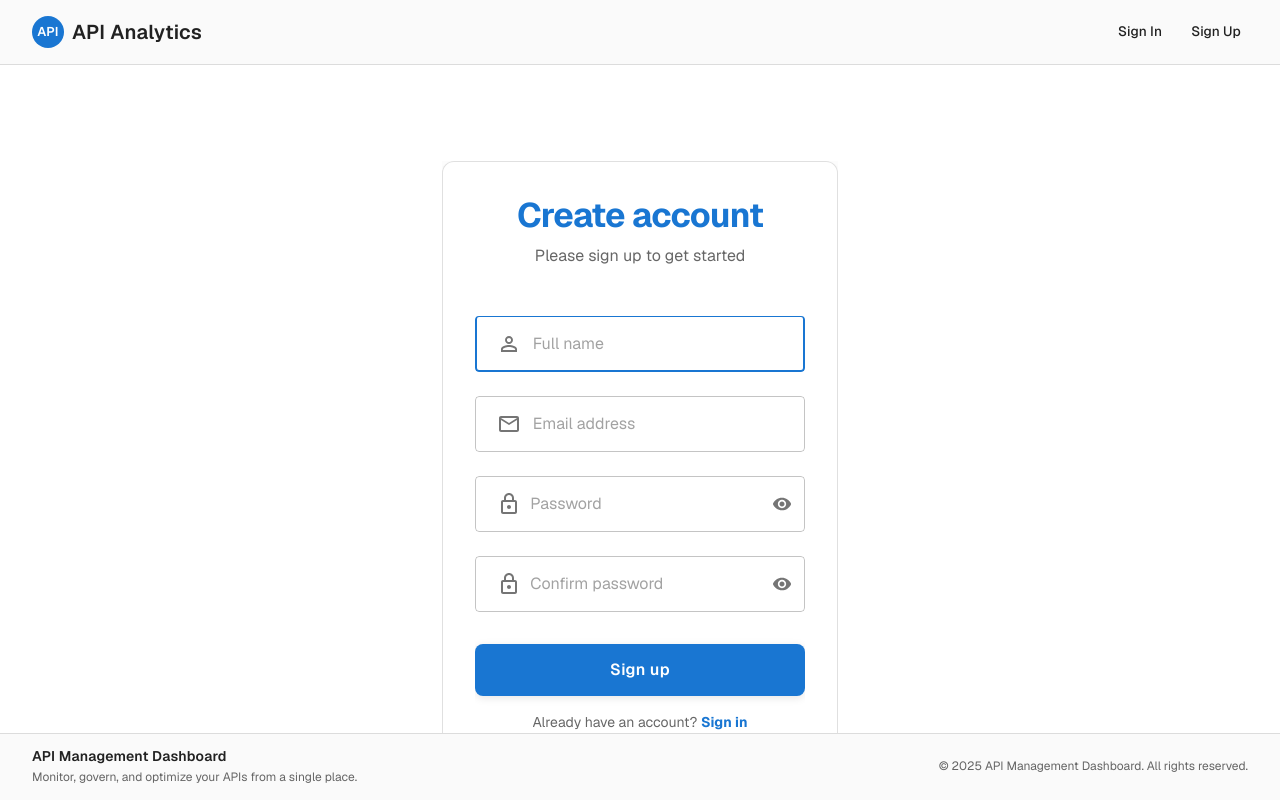
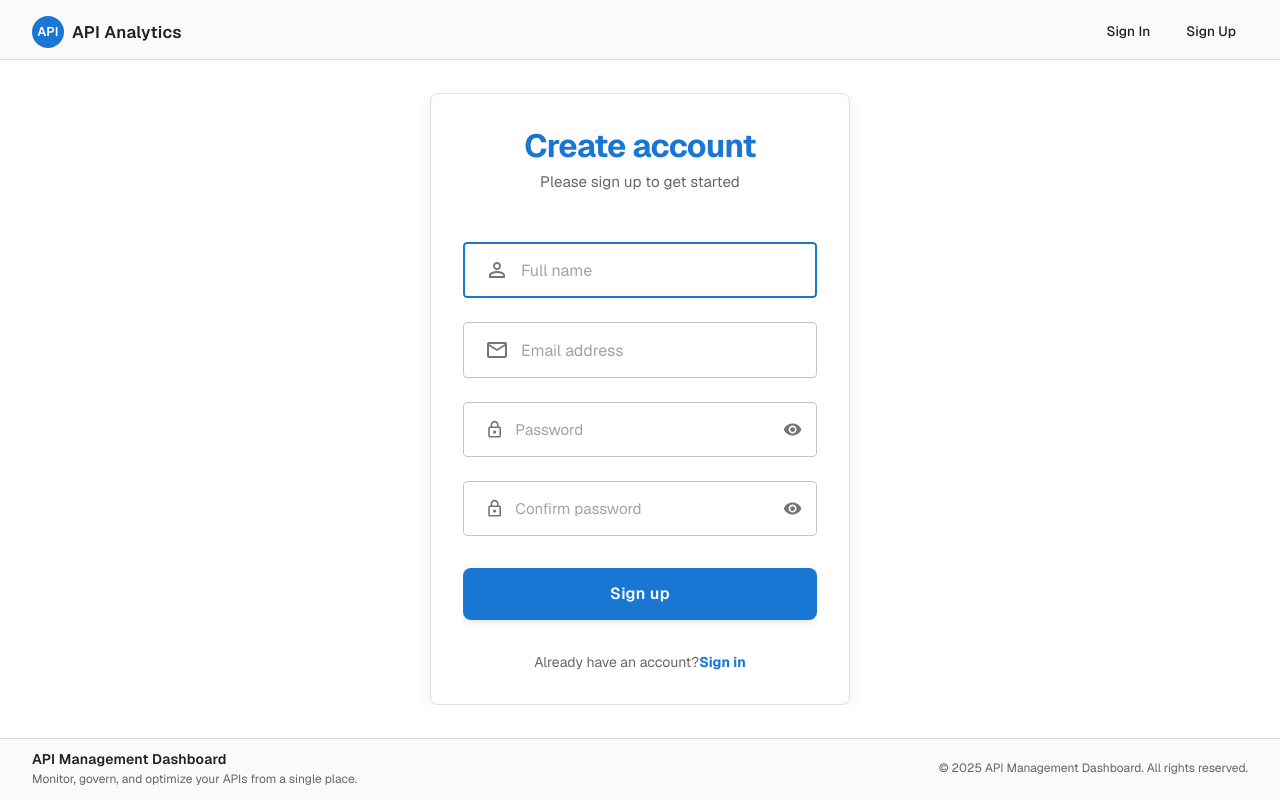
Before and after one commit to vijayrk-0/learn, a Next.js app: page /signup in a window 1280 px wide. Built offline with nearby package versions, Linux system fonts and the light colour scheme.

Commit message:
Fix the UI of the Login Page

```diff
--- a/app/(auth)/components/AuthCard.tsx
+++ b/app/(auth)/components/AuthCard.tsx
@@ -17,11 +17,23 @@ interface AuthCardProps {
 
 export default function AuthCard({ title, subtitle, children }: AuthCardProps) {
     return (
-        <Container component="main" maxWidth="xs">
+        <Container
+            component="main"
+            maxWidth="xs"
+            disableGutters
+            sx={{
+                width: "100%",
+                minHeight: "100%",
+                display: "flex",
+                alignItems: "center",
+                justifyContent: "center",
+                px: { xs: 1.5, sm: 0 },
+                py: { xs: 1.5, sm: 3, md: 4 },
+            }}
+        >
             <Box
                 sx={{
-                    marginTop: { xs: 4, sm: 6, md: 8 },
-                    marginBottom: { xs: 4, sm: 6 },
+                    width: "100%",
                     display: "flex",
                     flexDirection: "column",
                     alignItems: "center",
@@ -31,17 +43,17 @@ export default function AuthCard({ title, subtitle, children }: AuthCardProps) {
                     elevation={0}
                     sx={{
                         width: "100%",
-                        maxWidth: 480,
-                        borderRadius: 3,
-                        padding: { xs: 2, sm: 3, md: 4 },
+                        maxWidth: 420,
+                        borderRadius: 2,
+                        p: { xs: 1.75, sm: 3, md: 4 },
                         backgroundColor: "rgba(255, 255, 255, 0.95)",
                         backdropFilter: "blur(20px)",
                         border: "1px solid",
                         borderColor: "divider",
-                        boxShadow: "0 8px 32px rgba(0, 0, 0, 0.08)",
+                        boxShadow: "0 6px 20px rgba(0, 0, 0, 0.06)",
                         transition: "all 0.3s ease-in-out",
                         "&:hover": {
-                            boxShadow: "0 12px 48px rgba(0, 0, 0, 0.12)",
+                            boxShadow: "0 10px 32px rgba(0, 0, 0, 0.12)",
                             transform: "translateY(-2px)",
                         },
                     }}
@@ -52,7 +64,7 @@ export default function AuthCard({ title, subtitle, children }: AuthCardProps) {
                                 display: "flex",
                                 flexDirection: "column",
                                 alignItems: "center",
-                                mb: 4,
+                                mb: { xs: 2.5, sm: 4 },
                                 textAlign: "center",
                             }}
                         >
@@ -62,8 +74,12 @@ export default function AuthCard({ title, subtitle, children }: AuthCardProps) {
                                 sx={{
                                     fontWeight: 700,
                                     color: "primary.main",
-                                    mb: 1,
-                                    fontSize: { xs: "1.75rem", sm: "2rem", md: "2.125rem" },
+                                    mb: 0.75,
+                                    fontSize: {
+                                        xs: "1.25rem",
+                                        sm: "1.6rem",
+                                        md: "2rem",
+                                    },
                                     letterSpacing: "-0.02em",
                                 }}
                             >
@@ -73,8 +89,8 @@ export default function AuthCard({ title, subtitle, children }: AuthCardProps) {
                                 variant="body1"
                                 sx={{
                                     color: "text.secondary",
-                                    fontSize: { xs: "0.875rem", sm: "1rem" },
-                                    maxWidth: "80%",
+                                    fontSize: { xs: "0.8rem", sm: "0.95rem" },
+                                    maxWidth: { xs: "100%", sm: "80%" },
                                 }}
                             >
                                 {subtitle}
--- a/app/(auth)/components/AuthFooter.tsx
+++ b/app/(auth)/components/AuthFooter.tsx
@@ -1,6 +1,5 @@
 "use client";
 
-import React from "react";
 import { Grid, Typography, Link } from "@mui/material";
 
 interface AuthFooterProps {
@@ -11,15 +10,31 @@ interface AuthFooterProps {
 
 export default function AuthFooter({ text, linkText, linkHref }: AuthFooterProps) {
     return (
-        <Grid container justifyContent="center">
-            <Grid>
-                <Typography variant="body2" color="text.secondary">
-                    {text}{" "}
+        <Grid
+            container
+            justifyContent="center"
+            sx={{
+                mt: { xs: 1.5, sm: 2 },
+            }}
+        >
+            <Grid container justifyContent="center">
+                <Typography
+                    variant="body2"
+                    color="text.secondary"
+                    sx={{
+                        textAlign: "center",
+                        fontSize: { xs: "0.8rem", sm: "0.875rem" },
+                    }}
+                >
+                    {text}
                     <Link
                         href={linkHref}
                         variant="body2"
                         underline="hover"
-                        sx={{ fontWeight: "bold" }}
+                        sx={{
+                            fontWeight: "bold",
+                            fontSize: { xs: "0.8rem", sm: "0.875rem" },
+                        }}
                     >
                         {linkText}
                     </Link>
--- a/app/(auth)/components/PasswordField.tsx
+++ b/app/(auth)/components/PasswordField.tsx
@@ -12,12 +12,7 @@ import { Visibility, VisibilityOff, LockOutlined } from "@mui/icons-material";
 interface PasswordFieldProps
   extends Omit<
     TextFieldProps,
-    | "type"
-    | "onChange"
-    | "value"
-    | "InputProps"
-    | "inputProps"
-    | "slotProps"
+    "type" | "onChange" | "value" | "InputProps" | "inputProps" | "slotProps"
   > {
   value: string;
   onChange: (event: React.ChangeEvent<HTMLInputElement>) => void;
@@ -64,17 +59,27 @@ export default function PasswordField({
       error={error}
       helperText={helperText}
       {...rest}
+      sx={{
+        "& .MuiInputBase-input": {
+          fontSize: { xs: "0.875rem", sm: "0.95rem" },
+        },
+      }}
       slotProps={{
         input: {
           startAdornment: (
             <InputAdornment
               position="start"
               sx={{
-                px: 1,
+                px: { xs: 0.5, sm: 1 },
                 color: "text.secondary",
               }}
             >
-              <LockOutlined color="action" />
+              <LockOutlined
+                sx={{
+                  fontSize: { xs: "1rem", sm: "1.2rem" },
+                }}
+                color="action"
+              />
             </InputAdornment>
           ),
           endAdornment: (
@@ -89,13 +94,17 @@ export default function PasswordField({
                   "&:hover": {
                     backgroundColor: "action.hover",
                   },
-                  px: 2,
+                  px: { xs: 1, sm: 2 },
                 }}
               >
                 {showPassword ? (
-                  <VisibilityOff fontSize="small" />
+                  <VisibilityOff
+                    sx={{ fontSize: { xs: "1rem", sm: "1.2rem" } }}
+                  />
                 ) : (
-                  <Visibility fontSize="small" />
+                  <Visibility
+                    sx={{ fontSize: { xs: "1rem", sm: "1.2rem" } }}
+                  />
                 )}
               </IconButton>
             </InputAdornment>
--- a/app/components/Footer.tsx
+++ b/app/components/Footer.tsx
@@ -8,13 +8,14 @@ export default function Footer() {
       component="footer"
       sx={{
         mt: "auto",
-        px: { xs: 2, sm: 3, md: 4 },
-        py: 1.5,
+        px: { xs: 1.5, sm: 2.5, md: 4 },
+        py: { xs: 0.5, sm: 1.25 },
         borderTop: (theme) => `1px solid ${theme.palette.divider}`,
         bgcolor: (theme) =>
           theme.palette.mode === "dark"
             ? theme.palette.background.paper
             : "#fafafa",
+        width: "100%",
       }}
     >
       <Box
@@ -23,21 +24,30 @@ export default function Footer() {
           flexDirection: { xs: "column", sm: "row" },
           alignItems: { xs: "flex-start", sm: "center" },
           justifyContent: "space-between",
-          gap: 1.5,
+          gap: { xs: 0.5, sm: 1.5 },
+          width: "100%",
         }}
       >
-        <Box>
+        <Box sx={{ maxWidth: { xs: "100%", sm: "70%" } }}>
           <Typography
             variant="body2"
             color="text.primary"
-            sx={{ fontWeight: 600, letterSpacing: 0.2 }}
+            sx={{
+              fontWeight: 600,
+              letterSpacing: 0.2,
+              fontSize: { xs: "0.7rem", sm: "0.875rem" },
+            }}
           >
             API Management Dashboard
           </Typography>
           <Typography
             variant="caption"
             color="text.secondary"
-            sx={{ display: "block", mt: 0.25 }}
+            sx={{
+              display: "block",
+              mt: 0.15,
+              fontSize: { xs: "0.6rem", sm: "0.75rem" },
+            }}
           >
             Monitor, govern, and optimize your APIs from a single place.
           </Typography>
@@ -46,7 +56,11 @@ export default function Footer() {
         <Typography
           variant="caption"
           color="text.secondary"
-          sx={{ whiteSpace: "nowrap" }}
+          sx={{
+            whiteSpace: { xs: "normal", sm: "nowrap" },
+            textAlign: { xs: "left", sm: "right" },
+            fontSize: { xs: "0.6rem", sm: "0.75rem" },
+          }}
         >
           © {new Date().getFullYear()} API Management Dashboard. All rights
           reserved.
--- a/app/components/Header.tsx
+++ b/app/components/Header.tsx
@@ -6,8 +6,7 @@ import { useDispatch, useSelector } from "react-redux";
 import type { RootState } from "@/store/store";
 import { logout } from "@/store/slice/authSlice";
 import { useEffect } from "react";
-import { useRouter } from "next/navigation";
-import { usePathname } from "next/navigation";
+import { useRouter, usePathname } from "next/navigation";
 
 export default function Header() {
     const dispatch = useDispatch();
@@ -15,19 +14,24 @@ export default function Header() {
     const { isAuthenticated } = useSelector((state: RootState) => state.auth);
 
     const router = useRouter();
+
     useEffect(() => {
-        if (!isAuthenticated && pathname !== "/login" && pathname !== "/signup" && pathname !== "/forget-password") {
+        if (
+            !isAuthenticated &&
+            pathname !== "/login" &&
+            pathname !== "/signup" &&
+            pathname !== "/forget-password"
+        ) {
             router.push("/login");
         }
-    }, [isAuthenticated]);
+    }, [isAuthenticated, pathname, router]);
+
     const publicLinks = [
         { label: "Sign In", href: "/login" },
         { label: "Sign Up", href: "/signup" },
     ];
 
-    const privateLinks = [
-        { label: "Dashboard", href: "/dashboard" },
-    ];
+    const privateLinks = [{ label: "Dashboard", href: "/dashboard" }];
 
     const handleLogout = () => {
         dispatch(logout());
@@ -39,6 +43,9 @@ export default function Header() {
             color="default"
             elevation={0}
             sx={{
+                height: 60,
+                minHeight: 60,
+                maxHeight: 60,
                 borderBottom: (theme) => `1px solid ${theme.palette.divider}`,
                 bgcolor: (theme) =>
                     theme.palette.mode === "dark"
@@ -48,48 +55,69 @@ export default function Header() {
         >
             <Toolbar
                 sx={{
-                    minHeight: 56,
-                    px: { xs: 2, sm: 3, md: 4 },
+                    minHeight: 60,
+                    px: { xs: 1.5, sm: 3, md: 4 },
                     display: "flex",
                     alignItems: "center",
                     justifyContent: "space-between",
-                    gap: 2,
+                    gap: { xs: 1, sm: 2 },
                 }}
             >
-
+                {/* Title */}
+                <Box
+                    sx={{
+                        display: "flex",
+                        alignItems: "center",
+                        minWidth: 0,
+                    }}
+                >
                     <Typography
                         variant="h6"
                         component={Link}
                         href="/"
                         sx={{
+                            display: "flex",
+                            alignItems: "center",
                             textDecoration: "none",
                             color: "text.primary",
                             fontWeight: 600,
                             letterSpacing: 0.3,
+                            fontSize: { xs: "0.95rem", sm: "1.05rem" },
+                            whiteSpace: "nowrap",
+                            overflow: "hidden",
+                            textOverflow: "ellipsis",
                         }}
                     >
-                    <Box sx={{ display: "flex", alignItems: "center" }}>
                         <Avatar
                             sx={{
                                 bgcolor: "primary.main",
                                 color: "white",
                                 mr: 1,
-                                width: 32,
-                                height: 32,
-                                fontSize: "0.8rem",
+                                width: { xs: 28, sm: 32 },
+                                height: { xs: 28, sm: 32 },
+                                fontSize: { xs: "0.7rem", sm: "0.8rem" },
+                                flexShrink: 0,
                             }}
                         >
                             API
                         </Avatar>
+
+                        <Box component="span" sx={{ display: { xs: "none", sm: "inline" } }}>
                             API Analytics
                         </Box>
+                        <Box component="span" sx={{ display: { xs: "inline", sm: "none" } }}>
+                            API
+                        </Box>
                     </Typography>
+                </Box>
 
                 <Box
                     sx={{
                         display: "flex",
                         alignItems: "center",
-                        gap: { xs: 1, sm: 1.5 },
+                        justifyContent: "flex-end",
+                        gap: { xs: 0.5, sm: 1.5 },
+                        flexWrap: "wrap",
                     }}
                 >
                     {!isAuthenticated &&
@@ -102,8 +130,9 @@ export default function Header() {
                                 size="small"
                                 sx={{
                                     textTransform: "none",
-                                    fontSize: "0.85rem",
+                                    fontSize: { xs: "0.75rem", sm: "0.85rem" },
                                     fontWeight: 500,
+                                    px: { xs: 1, sm: 1.5 },
                                 }}
                             >
                                 {item.label}
@@ -120,8 +149,9 @@ export default function Header() {
                                 size="small"
                                 sx={{
                                     textTransform: "none",
-                                    fontSize: "0.85rem",
+                                    fontSize: { xs: "0.75rem", sm: "0.85rem" },
                                     fontWeight: 500,
+                                    px: { xs: 1, sm: 1.5 },
                                 }}
                             >
                                 {item.label}
@@ -135,8 +165,9 @@ export default function Header() {
                             size="small"
                             sx={{
                                 textTransform: "none",
-                                fontSize: "0.85rem",
+                                fontSize: { xs: "0.75rem", sm: "0.85rem" },
                                 fontWeight: 500,
+                                px: { xs: 1, sm: 1.5 },
                             }}
                         >
                             Logout
--- a/app/layout.tsx
+++ b/app/layout.tsx
@@ -7,7 +7,7 @@ import { AuthInitializer } from "./components/AuthInitializer";
 import { ErrorBoundary } from "./components/ErrorBoundary";
 import Footer from "./components/Footer";
 import Header from "./components/Header";
-import { Box, Container } from "@mui/material";
+import { Box } from "@mui/material";
 
 const geistSans = Geist({
   variable: "--font-geist-sans",
@@ -24,11 +24,13 @@ export const metadata: Metadata = {
   description: "API Monitoring Tool",
 };
 
-export default function RootLayout({
-  children,
-}: Readonly<{
+const HEADER_HEIGHT = 60;
+
+type RootLayoutProps = Readonly<{
   children: React.ReactNode;
-}>) {
+}>;
+
+export default function RootLayout({ children }: RootLayoutProps) {
   return (
     <html lang="en">
       <body
@@ -48,50 +50,42 @@ export default function RootLayout({
                   sx={{
                     display: "flex",
                     flexDirection: "column",
-                    flex: 1,
-                    minHeight: 0,
+                    minHeight: "100vh",
+                    width: "100%",
                   }}
                 >
+                  {/* Header */}
                   <Box
                     component="header"
                     sx={{
                       flexShrink: 0,
                       zIndex: 10,
+                      height: HEADER_HEIGHT,
+                      width: "100%",
                     }}
                   >
                     <Header />
                   </Box>
 
+                  {/* Main content */}
                   <Box
                     component="main"
                     sx={{
                       flex: 1,
                       minHeight: 0,
-                      overflowY: "auto",
+                      overflowY: "hidden",
                       overflowX: "hidden",
                       display: "flex",
                       flexDirection: "column",
+                      width: "100%",
                     }}
                   >
-                    <Container
-                      maxWidth="lg"
-                      sx={{
-                        flex: 1,
-                        width: "100%",
-                        minHeight: "calc(100vh - 200px)",
-                        py: { xs: 2, sm: 3, md: 4 },
-                      }}
-                    >
-                      {children}
-                    </Container>
+                    {children}
                   </Box>
 
+                  {/* Footer */}
                   <Box
                     component="footer"
-                    sx={{
-                      flexShrink: 0,
-                      zIndex: 10,
-                    }}
                   >
                     <Footer />
                   </Box>
```
Also changed, not shown: app/(auth)/components/SubmitButton.tsx (+9 -5 lines), app/(auth)/login/page.tsx (+52 -13 lines), app/globals.css (line endings or trailing spaces). Lines whose indentation alone changed are shown as unchanged.
